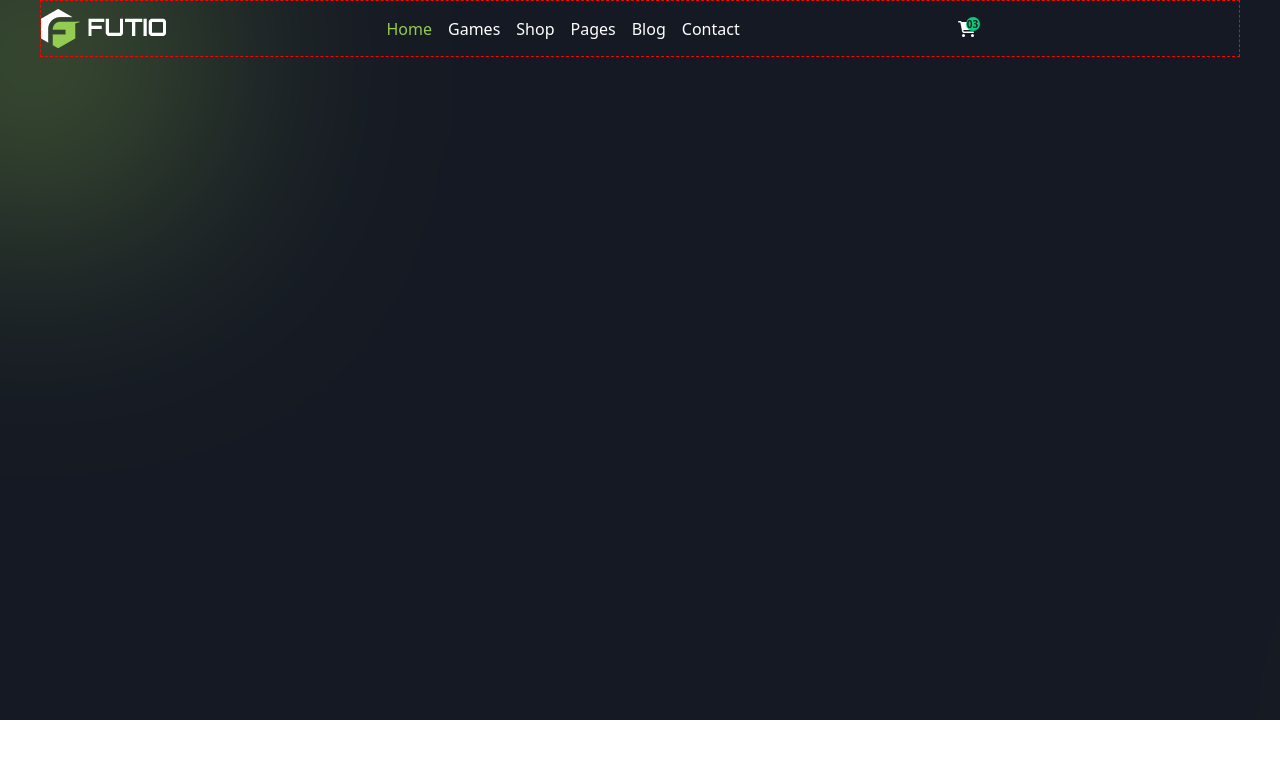
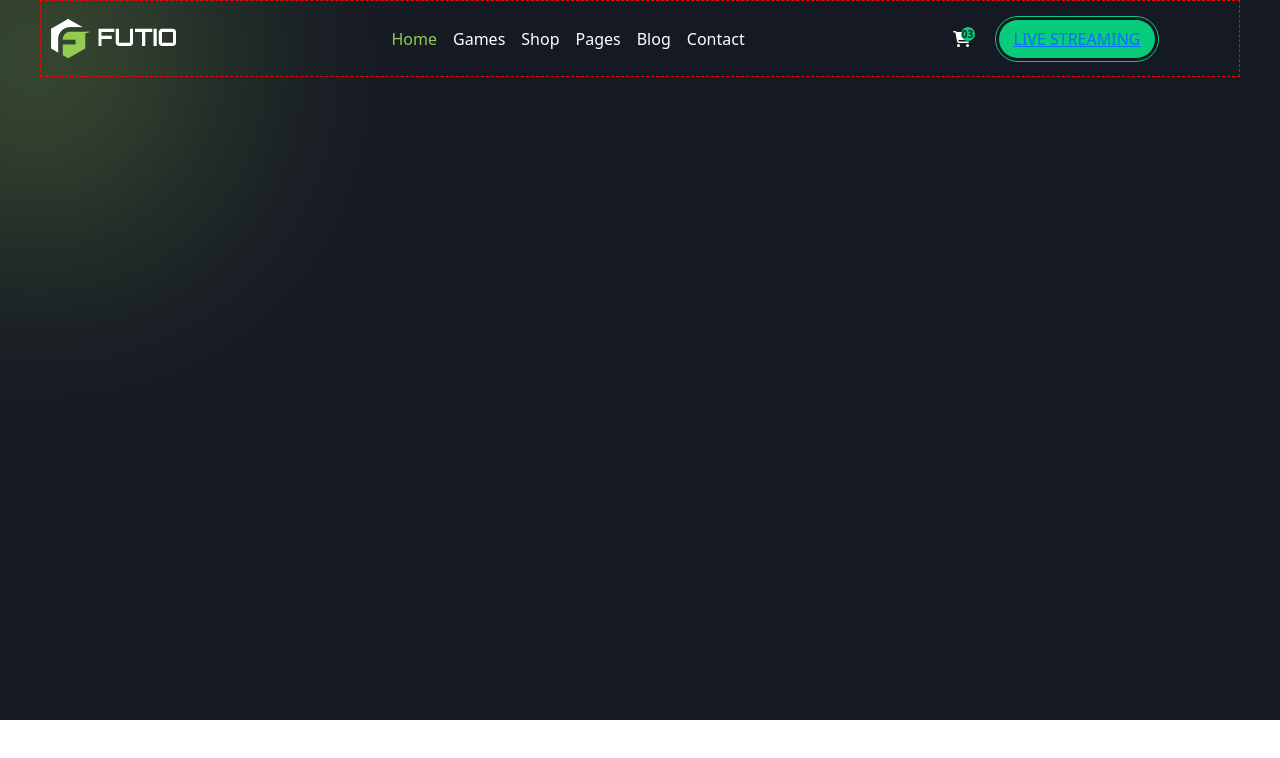
Before and after one commit to Antonio-Italiano/proj-html-vuejs, a Vue app: page / in a window 1280 px wide. Shown: the top 758 px of the page. Built offline with nearby package versions, Linux system fonts and the light colour scheme.

Commit message:
created BaseButton

```diff
--- a/src/components/production/AppHeader.vue
+++ b/src/components/production/AppHeader.vue
@@ -1,10 +1,16 @@
 <script>
 import AppLogo from './AppLogo.vue';
 import NavBar from './NavBar.vue';
+import BaseButton from './generics/BaseButton.vue';
 export default {
     name: 'AppHeader',
     data() { return { indexCart: '03', } },
-    components: { AppLogo, NavBar },
+    components: { AppLogo, NavBar, BaseButton },
+    methods: {
+        asClicked() {
+            console.log('bottone cliccato')
+        }
+    }
 }
 </script>
 
@@ -18,10 +24,11 @@ export default {
                 <nav-bar></nav-bar>
             </div>
             <div class="col-3 d-flex align-items-center">
-                <span>
+                <span class="me-4">
                     <font-awesome-icon icon="fa-solid fa-cart-shopping " class="text-white" />
                     <div class="index">{{ this.indexCart }}</div>
                 </span>
+                <base-button @button-clicked="asClicked" placeholder="LIVE STREAMING" href="#"></base-button>
 
             </div>
         </div>
@@ -29,6 +36,9 @@ export default {
 </template>
 
 <style lang="scss">
+header {
+    padding: 10px;
+
     span {
         position: relative;
     }
@@ -45,4 +55,5 @@ span {
         font-weight: 700;
         text-align: center;
     }
+}
 </style>
--- /dev/null
+++ b/src/components/production/generics/BaseButton.vue
@@ -0,0 +1,39 @@
+<script>
+export default {
+    name: 'BaseButton',
+    props: {
+        placeholder: String,
+        href: String,
+    },
+    emits: ['button-clicked']
+}
+</script>
+
+<template>
+    <div class="border-custom">
+        <button @click="$emit('button-clicked')">
+            <a :href="href">{{ placeholder }}</a>
+        </button>
+    </div>
+</template>
+
+<style lang="scss">
+.border-custom {
+    border: 1px solid #08CB7B;
+    padding: 9px 0;
+    border-radius: 25px;
+    border: 1px solid #08CB7B;
+}
+
+button {
+    background-color: transparent;
+    border: none;
+
+    a {
+        padding: 8px 15px;
+        border-radius: 20px;
+        margin: -3px;
+        background-color: #08CB7B;
+    }
+}
+</style>
```
Lines whose indentation alone changed are shown as unchanged.
